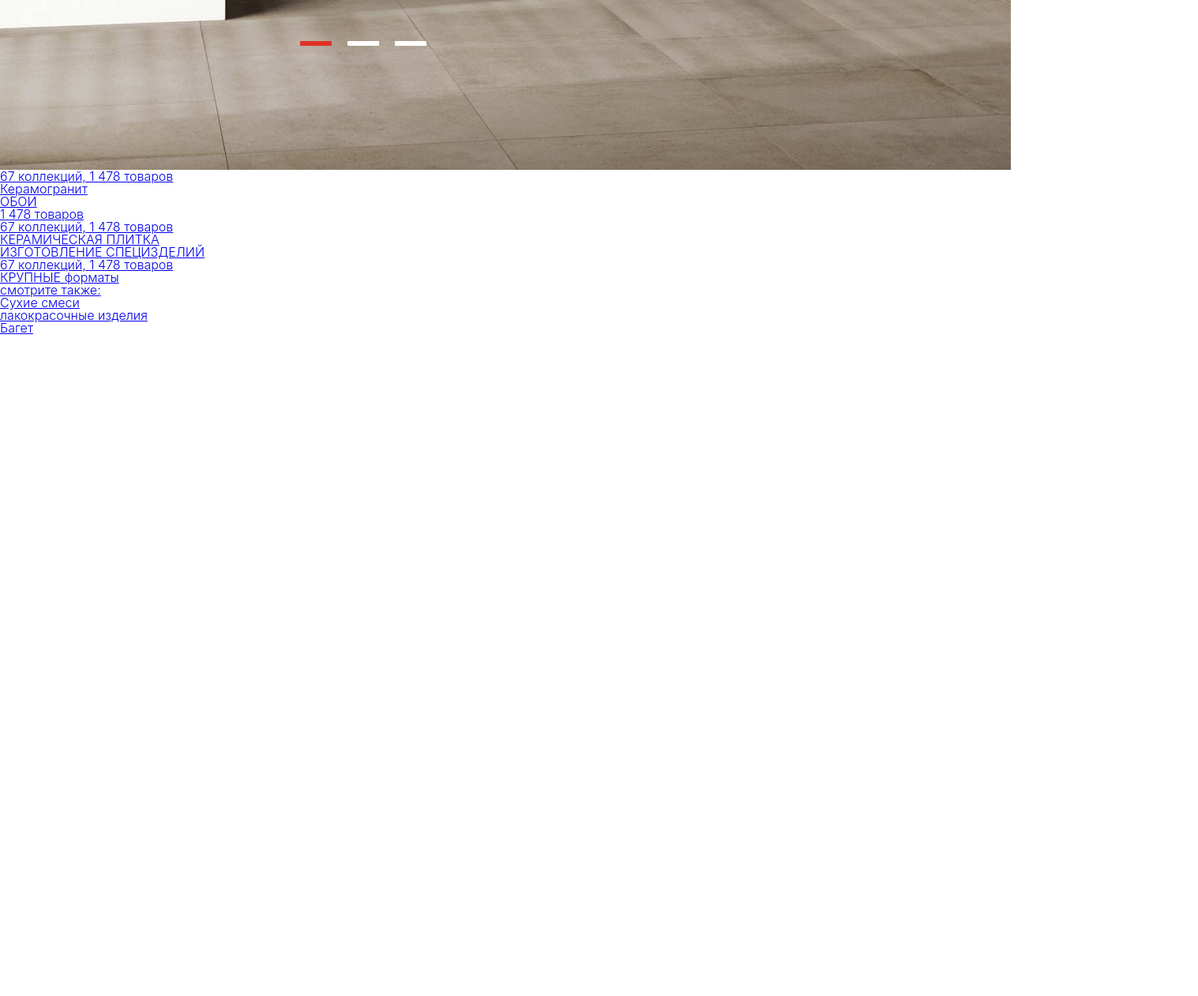
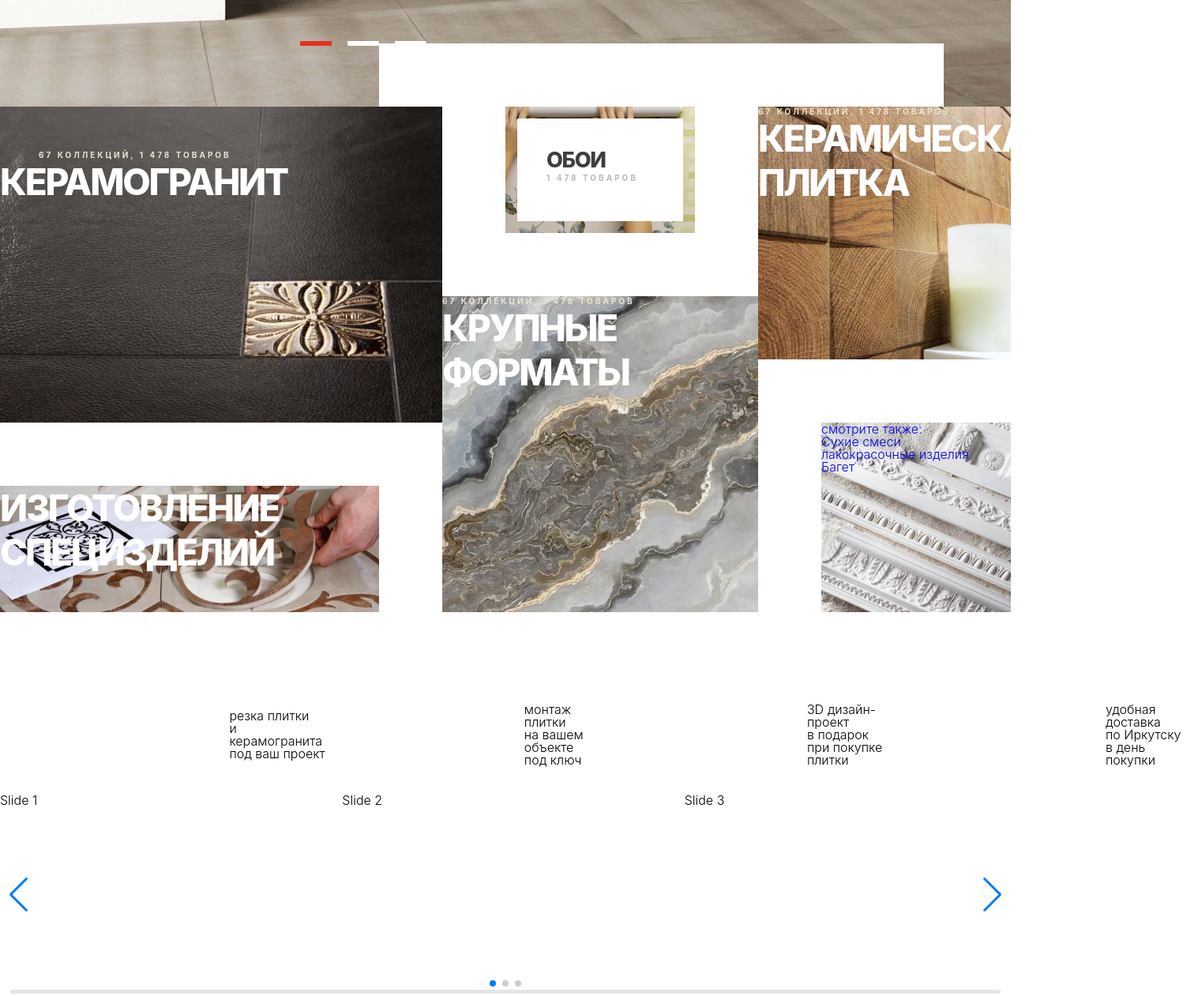
Before and after one commit to makrenka/geometrica, a plain HTML site: page index.html in a window 1280 px wide. Shown: the part 953-2214 px from the top of the page at 79% size, 1517 px wide, since content can reach past the window. Before the commit the page ends 1378 px from the top, so only its background shows below. Drawn offline with nearby package versions, Linux system fonts and the light colour scheme; files whose address does not match are found by name; a web font is replaced by a local one.

Commit message:
add categories and services

```diff
--- /dev/null
+++ b/css/components/categories.css
@@ -0,0 +1,117 @@
+.categories {
+    position: relative;
+    max-width: 1280px;
+    margin: 0 auto;
+    min-height: 640px;
+}
+
+.categories__block {
+    display: block;
+    text-decoration: none;
+}
+
+.categories__category-description {
+    font-family: 'Inter';
+    font-style: normal;
+    font-weight: 700;
+    font-size: 10px;
+    line-height: 12px;
+    letter-spacing: 0.3em;
+    text-transform: uppercase;
+    color: #EBE5D2;
+}
+
+.categories__title {
+    font-family: 'Inter';
+    font-style: normal;
+    font-weight: 800;
+    font-size: 46px;
+    line-height: 56px;
+    letter-spacing: -0.05em;
+    text-transform: uppercase;
+    color: #FFFFFF;
+}
+
+.categories__ceramics-granite {
+    width: 560px;
+    height: 400px;
+    background-image: url('../../images/categories/keramogranit.jpg');
+    position: absolute;
+    left: 0;
+    top: -80px;
+    z-index: 1;
+}
+
+.categories__wallpaper {
+    width: 715px;
+    height: 320px;
+    background-image: url('../../images/categories/walpaper.jpg');
+    background-repeat: no-repeat;
+    background-position: 160px 80px;
+    background-color: #FFFFFF;
+    position: absolute;
+    top: -160px;
+    left: calc(560px - 80px);
+}
+
+.categories__tile {
+    width: 320px;
+    height: 320px;
+    background-image: url('../../images/categories/tail.jpg');
+    position: absolute;
+    right: 0;
+    top: -80px;
+}
+
+.categories__speciall {
+    width: 480px;
+    height: 160px;
+    background-image: url('../../images/categories/special.jpg');
+    position: absolute;
+    top: 400px;
+    left: 0;
+}
+
+.categories__formats {
+    width: 400px;
+    height: 400px;
+    background-image: url('../../images/categories/big-format.jpg');
+    position: absolute;
+    left: 560px;
+    top: 160px;
+}
+
+.categories__others {
+    width: 240px;
+    height: 240px;
+    background-image: url('../../images/categories/dry-mix.jpg');
+    position: absolute;
+    right: 0;
+    top: 320px;
+}
+
+.categories__category-description--granit {
+    padding: 55px 0 0 49px;
+}
+
+.categories__title-wrapper {
+    width: 210px;
+    height: 130px;
+    background: #fff;
+    padding-top: 37px;
+    padding-left: 37px;
+    position: absolute;
+    top: 95px;
+    left: 175px;
+}
+
+.categories__title--wallpaper {
+    font-size: 27px;
+    line-height: 32px;
+    letter-spacing: -0.05em;
+    color: #3E3E3E;
+}
+
+.categories__category-description--wallpaper {
+    color: #B8B8B8;
+}
--- /dev/null
+++ b/css/components/discounts.css
@@ -0,0 +1,4 @@
+.discount__swiper {
+    max-width: 1280px;
+    height: 256px;
+}
--- /dev/null
+++ b/css/components/services.css
@@ -0,0 +1,8 @@
+.services-container {
+    display: flex;
+}
+
+.services__block {
+    display: flex;
+    align-items: center;
+}
--- a/css/main.css
+++ b/css/main.css
@@ -9,6 +9,9 @@
 @import url(./components/slider.css);
 @import url(./components/details-btn.css);
 @import url(./components/header__mobile.css);
+@import url(./components/categories.css);
+@import url(./components/services.css);
+@import url(./components/discounts.css);
 
 * {
     box-sizing: border-box;
--- a/index.html
+++ b/index.html
@@ -5,8 +5,9 @@
     <meta charset="UTF-8">
     <meta http-equiv="X-UA-Compatible" content="IE=edge">
     <meta name="viewport" content="width=device-width, initial-scale=1.0">
+    <link rel="stylesheet" href="./css/main.css">
+    <link rel="stylesheet" href="https://unpkg.com/swiper@8/swiper-bundle.min.css" />
     <title>Document</title>
-    <link rel="stylesheet" href="./css/main.css">
 </head>
 
 <body>
@@ -229,30 +230,34 @@
     </header>
 
     <main class="main">
-        <section class="products">
-            <a href="#" class="products__ceramics-granite">
-                <p>67 коллекций, 1 478 товаров</p>
-                <h2>Керамогранит</h2>
+        <section class="categories">
+            <a href="#" class="categories__block categories__ceramics-granite">
+                <p class="categories__category-description categories__category-description--granit">67 коллекций, 1 478
+                    товаров</p>
+                <h2 class="categories__title categories__title--granit">Керамогранит</h2>
             </a>
-            <a href="#" class="products__wallpaper">
-                <h2>ОБОИ</h2>
-                <p>1 478 товаров</p>
+            <a href="#" class="categories__block categories__wallpaper">
+                <div class="categories__title-wrapper">
+                    <h2 class="categories__title categories__title--wallpaper">ОБОИ</h2>
+                    <p class="categories__category-description categories__category-description--wallpaper">1 478
+                        товаров</p>
+                </div>
             </a>
-            <a href="#" class="products__tile">
-                <p>67 коллекций, 1 478 товаров</p>
-                <h2>КЕРАМИЧЕСКАЯ ПЛИТКА</h2>
+            <a href="#" class="categories__block categories__tile">
+                <p class="categories__category-description">67 коллекций, 1 478 товаров</p>
+                <h2 class="categories__title">КЕРАМИЧЕСКАЯ ПЛИТКА</h2>
             </a>
-            <a href="#" class="products__speciall">
-                <h2>ИЗГОТОВЛЕНИЕ СПЕЦИЗДЕЛИЙ</h2>
+            <a href="#" class="categories__block categories__speciall">
+                <h2 class="categories__title">ИЗГОТОВЛЕНИЕ СПЕЦИЗДЕЛИЙ</h2>
             </a>
-            <a href="#" class="products__formats">
-                <p>67 коллекций, 1 478 товаров</p>
-                <h2>
+            <a href="#" class="categories__block categories__formats">
+                <p class="categories__category-description">67 коллекций, 1 478 товаров</p>
+                <h2 class="categories__title">
                     КРУПНЫЕ
                     <span>форматы</span>
                 </h2>
             </a>
-            <a href="#" class="products__others">
+            <a href="#" class="categories__block categories__others">
                 <p>смотрите также:</p>
                 <ul>
                     <li>
@@ -267,14 +272,83 @@
                 </ul>
             </a>
         </section>
+
+        <section class="services">
+            <div class="secondary-container services-container">
+                <div class="services__block">
+                    <svg class="icon" xmlns="http://www.w3.org/2000/svg">
+                        <use xlink:href="./images/services/services-sprite.svg#truck"></use>
+                    </svg>
+                    <div class="services__title">
+                        <h3>резка плитки <br />
+                            и керамогранита</h3>
+                        <span>под ваш проект</span>
+                    </div>
+                </div>
+                <div class="services__block">
+                    <svg class="icon">
+                        <use xlink:href="./images/services/services-sprite.svg#cube"></use>
+                    </svg>
+                    <div class="services__title">
+                        <h3>монтаж плитки <br />
+                            на вашем объекте</h3>
+                        <span>под ключ</span>
+                    </div>
+                </div>
+                <div class="services__block">
+                    <svg class="icon">
+                        <use xlink:href="./images/services/services-sprite.svg#layers"></use>
+                    </svg>
+                    <div class="services__title">
+                        <h3>3D дизайн-проект <br />
+                            в подарок</h3>
+                        <span>при покупке плитки</span>
+                    </div>
+                </div>
+                <div class="services__block">
+                    <svg class="icon">
+                        <use xlink:href="./images/services/services-sprite.svg#codepen"></use>
+                    </svg>
+                    <div class="services__title">
+                        <h3>удобная доставка <br />
+                            по Иркутску</h3>
+                        <span>в день покупки</span>
+                    </div>
+                </div>
+            </div>
+        </section>
+
+        <section class="discounts">
+            <div class="swiper discount__swiper">
+                <!-- Additional required wrapper -->
+                <div class="swiper-wrapper">
+                  <!-- Slides -->
+                  <div class="swiper-slide">Slide 1</div>
+                  <div class="swiper-slide">Slide 2</div>
+                  <div class="swiper-slide">Slide 3</div>
+                  ...
+                </div>
+                <!-- If we need pagination -->
+                <div class="swiper-pagination"></div>
+
+                <!-- If we need navigation buttons -->
+                <div class="swiper-button-prev"></div>
+                <div class="swiper-button-next"></div>
+
+                <!-- If we need scrollbar -->
+                <div class="swiper-scrollbar"></div>
+              </div>
+        </section>
     </main>
 
 
     <div class="overlay"></div>
 
+    <script src="https://unpkg.com/swiper@8/swiper-bundle.min.js"></script>
     <script src="./js/components/Slider.js"></script>
     <script src="./js/components/mobile-header-search.js"></script>
     <script src="./js/components/mobileMenu.js"></script>
+    <script src="./js/components/discounts.js"></script>
     <script src="./js/index.js"></script>
 </body>
 
--- /dev/null
+++ b/js/components/discounts.js
@@ -0,0 +1,19 @@
+const swiper = new Swiper('.discount__swiper', {
+    // Optional parameters
+    direction: 'horizontal',
+    loop: true,
+    slidesPerView: 3,
+    spaceBetween: 20,
+
+    // If we need pagination
+    pagination: {
+      el: '.swiper-pagination',
+    },
+
+    // Navigation arrows
+    navigation: {
+      nextEl: '.swiper-button-next',
+      prevEl: '.swiper-button-prev',
+    },
+
+  });
```
Also changed, not shown: images/categories/big-format.jpg (added), images/categories/codepen.svg (added), images/categories/cube.svg (added), images/categories/dry-mix.jpg (added), images/categories/keramogranit.jpg (added), images/categories/layers.svg (added), images/categories/special.jpg (added), images/categories/tail.jpg (added), images/categories/truck.svg (added), images/categories/walpaper.jpg (added).
